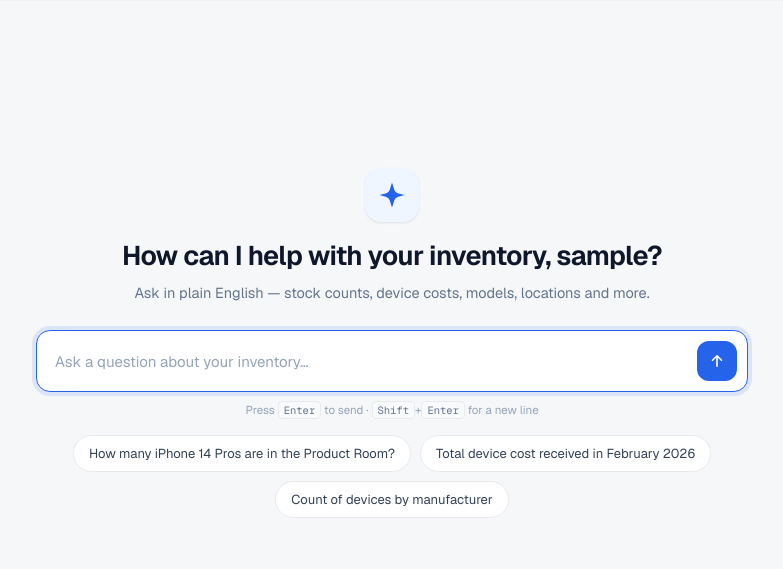
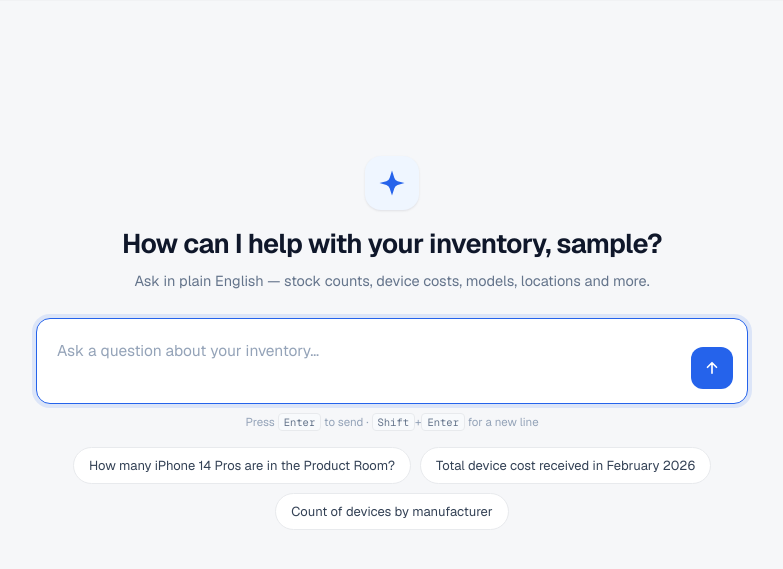
Before and after one commit to Fayz12345/inventory-chatbot, a Flask app: page /chat in a window 1280 px wide. Shown: the part 58-627 px from the top of the page, without its empty margins (248-1031 px from the left). Run offline with Flask 3, Linux system fonts and the light colour scheme; the visitor is signed in with stand-in values (Sample User, id 1); parts of the project's set-up code (start-up, migrations or seed data) failed here and were passed over.

Commit message:
fix(ui): enlarge chat composer and raise it further off the bottom
Bigger input area (min-height 56px, more padding, 15.5px text, 42px send
button) and raise the active composer bottom padding to 104px so it floats
well above the viewport edge. Cache-bust to v=9.

```diff
--- a/static/css/app.css
+++ b/static/css/app.css
@@ -274,13 +274,13 @@ input.changed, input[type=number].changed, input[type=text].changed { border-col
 
 /* composer */
 .composer-wrap { width: 100%; }
-.chat-shell.is-active .composer-wrap { padding-bottom: 52px; }
-#input-area { display: flex; align-items: flex-end; gap: 8px; background: var(--surface); border: 1px solid var(--border-strong); border-radius: var(--r-lg); padding: 10px 10px 10px 18px; box-shadow: var(--sh-2); transition: border-color .15s, box-shadow .15s; }
+.chat-shell.is-active .composer-wrap { padding-bottom: 104px; }
+#input-area { display: flex; align-items: flex-end; gap: 10px; background: var(--surface); border: 1px solid var(--border-strong); border-radius: var(--r-lg); padding: 14px 14px 14px 20px; box-shadow: var(--sh-2); transition: border-color .15s, box-shadow .15s; }
 #input-area:focus-within { border-color: var(--brand); box-shadow: 0 0 0 4px rgba(37,99,235,.12); }
-#question { flex: 1; border: none; background: transparent; color: var(--ink); font-family: inherit; font-size: 15px; line-height: 1.55; padding: 8px 0; resize: none; min-height: 28px; max-height: 200px; overflow-y: auto; }
+#question { flex: 1; border: none; background: transparent; color: var(--ink); font-family: inherit; font-size: 15.5px; line-height: 1.6; padding: 6px 0; resize: none; min-height: 56px; max-height: 240px; overflow-y: auto; }
 #question:focus { outline: none; box-shadow: none; }
 #question::placeholder { color: var(--faint); }
-#send-btn { flex: none; width: 40px; height: 40px; border-radius: 12px; border: none; background: var(--brand); color: #fff; display: grid; place-items: center; cursor: pointer; transition: background .15s, transform .05s; }
+#send-btn { flex: none; width: 42px; height: 42px; border-radius: 12px; border: none; background: var(--brand); color: #fff; display: grid; place-items: center; cursor: pointer; transition: background .15s, transform .05s; }
 #send-btn:hover { background: var(--brand-hover); }
 #send-btn:active { transform: translateY(1px); }
 
--- a/templates/_base.html
+++ b/templates/_base.html
@@ -4,7 +4,7 @@
   <meta charset="utf-8">
   <meta name="viewport" content="width=device-width, initial-scale=1">
   <title>{% block title %}Bridge Platform{% endblock %}</title>
-  <link rel="stylesheet" href="/static/css/app.css?v=8">
+  <link rel="stylesheet" href="/static/css/app.css?v=9">
   {% block head_extra %}{% endblock %}
 </head>
 <body>
--- a/ui/shell.py
+++ b/ui/shell.py
@@ -11,7 +11,7 @@ markup, `{{ }}`/`{name}` expressions, ids, classes, and inline <script> intact.
 from flask import has_request_context, session
 from markupsafe import escape
 
-_CSS_VERSION = "8"
+_CSS_VERSION = "9"
 
 
 def _nav_link(href, label, active, key):
```
